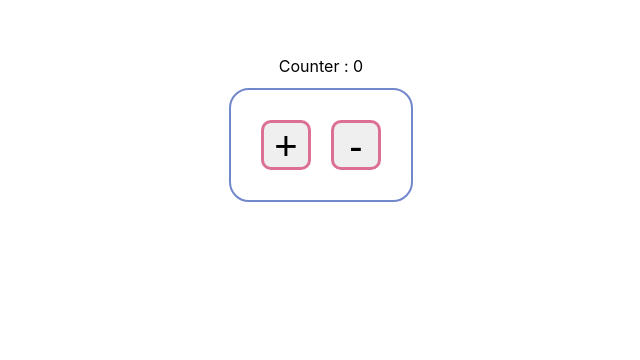
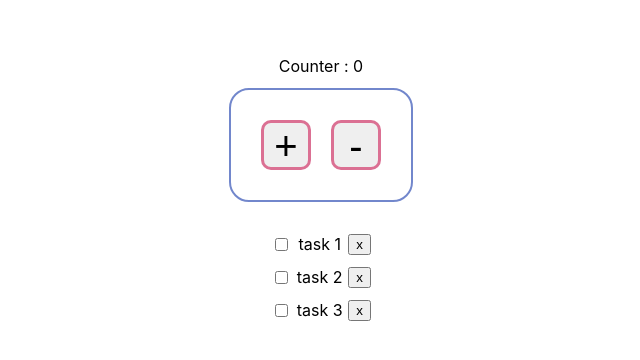
Before and after one commit to Yarovenko-Dmitry/t_1_MobX_1, a React (Create React App) app: page / in a window 1280 px wide. Shown: the part 264-624 px from the top of the page, without its empty margins (319-959 px from the left). Built offline with nearby package versions, Linux system fonts and the light colour scheme.

Commit message:
feat: add mobx simple todo

```diff
--- a/src/App.css
+++ b/src/App.css
@@ -1,10 +1,11 @@
 .app {
     display: flex;
+    flex-direction: column;
 }
 
 
 .counter {
-    margin: 320px auto;
+    margin: 320px auto 0;
     display: flex;
     flex-direction: column;
     align-items: center;
@@ -27,3 +28,14 @@
     font-size: 40px;
     border-radius: 10px;
 }
+
+.todos {
+    margin: 20px auto;
+}
+
+.todo {
+    min-width: 100px;
+    display: flex;
+    justify-content: space-between;
+    margin: 12px;
+}
--- a/src/App.tsx
+++ b/src/App.tsx
@@ -1,11 +1,13 @@
 import React, {FC} from 'react';
 import './App.css';
 import {Counter} from "./Counter";
+import {Todo} from "./Todo";
 
 const App: FC = () => {
     return (
         <div className="app">
             <Counter/>
+            <Todo/>
         </div>
     );
 }
--- /dev/null
+++ b/src/Todo.tsx
@@ -0,0 +1,19 @@
+import React, {FC} from 'react';
+import './App.css';
+
+import {todo} from "./store/todo";
+import {observer} from "mobx-react-lite";
+
+export const Todo: FC = observer(() => {
+    return (
+        <div className='todos'>
+            {todo.todos.map(t =>
+                <div className='todo' key={t.id}>
+                    <input type='checkbox' checked={t.completed} onChange={() => todo.completeTodo(t.id)}/>
+                    {t.title}
+                    <button onClick={() => todo.removeTodo(t.id)}>x</button>
+                </div>
+            )}
+        </div>
+    )
+})
--- /dev/null
+++ b/src/store/todo.ts
@@ -0,0 +1,31 @@
+import {makeAutoObservable} from "mobx";
+
+type TodoType = { id: number; title: string; completed: boolean; }
+
+class Todo {
+    todos: TodoType[] = [
+        {id: 1, title: 'task 1', completed: false},
+        {id: 2, title: 'task 2', completed: false},
+        {id: 3, title: 'task 3', completed: false},
+    ]
+
+    constructor() {
+        makeAutoObservable(this)
+    }
+
+    addTodo(newTodo: TodoType) {
+        this.todos.push(newTodo)
+    }
+
+    removeTodo(id: number | string) {
+        this.todos = this.todos.filter(todo => todo.id !== id)
+        console.log('removeTodo id :', id)
+    }
+
+    completeTodo(id: number | string) {
+        this.todos = this.todos.map(todo => todo.id === id ? {...todo, completed: !todo.completed} : todo)
+        console.log('completeTodo id :', id)
+    }
+}
+
+export const todo = new Todo()
```
